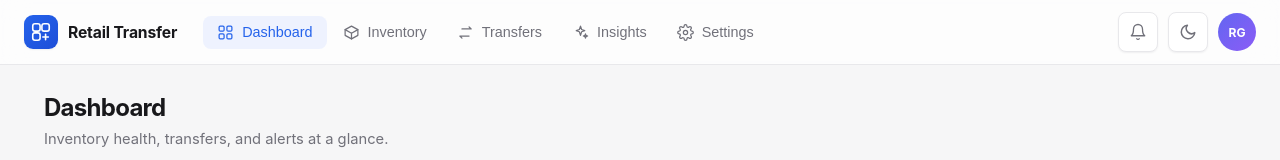
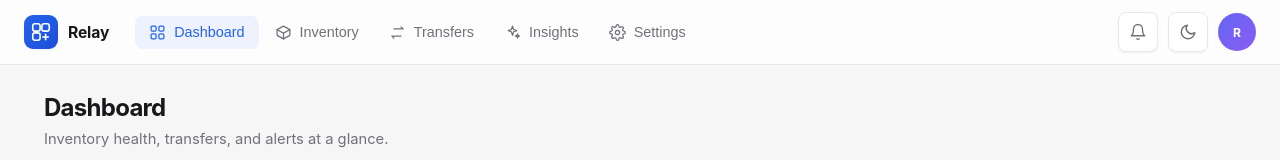
Before and after one commit to elancini1/Retail-group, a React (Vite) app: page / in a window 1280 px wide. Shown: the top 160 px of the page. Built offline with nearby package versions, Linux system fonts and the light colour scheme; no server answers; the database is empty.

Commit message:
chore: rename product brand to Relay
- Top-bar wordmark, browser title + meta description, and avatar initial now show 'Relay' (internal keys/demo data unchanged)

```diff
--- a/index.html
+++ b/index.html
@@ -4,9 +4,9 @@
     <meta charset="UTF-8" />
     <link rel="icon" type="image/svg+xml" href="/favicon.svg" />
     <meta name="viewport" content="width=device-width, initial-scale=1.0" />
-    <meta name="description" content="Retail Transfer — inventory visibility and stock transfer coordination across your stores." />
+    <meta name="description" content="Relay — inventory visibility and stock transfer coordination across your stores." />
     <meta name="theme-color" content="#2563eb" />
-    <title>Retail Transfer — Inventory & Transfers</title>
+    <title>Relay — Inventory & Transfers</title>
     <script>
       // Apply the saved theme before first paint to avoid a flash of the wrong theme.
       (function () {
--- a/src/components/Topbar.jsx
+++ b/src/components/Topbar.jsx
@@ -16,7 +16,7 @@ export default function Topbar({ tabs, activeTab, onSelect, theme, onToggleTheme
         <span className="brand-mark">
           <LogoMark />
         </span>
-        <span className="brand-name">Retail Transfer</span>
+        <span className="brand-name">Relay</span>
       </div>
 
       <nav className="topbar-nav" aria-label="Primary">
@@ -42,7 +42,7 @@ export default function Topbar({ tabs, activeTab, onSelect, theme, onToggleTheme
           <BellIcon size={18} />
         </span>
         <ThemeToggle theme={theme} onToggle={onToggleTheme} />
-        <span className="avatar" aria-hidden="true">RG</span>
+        <span className="avatar" aria-hidden="true">R</span>
       </div>
     </header>
   );
```
